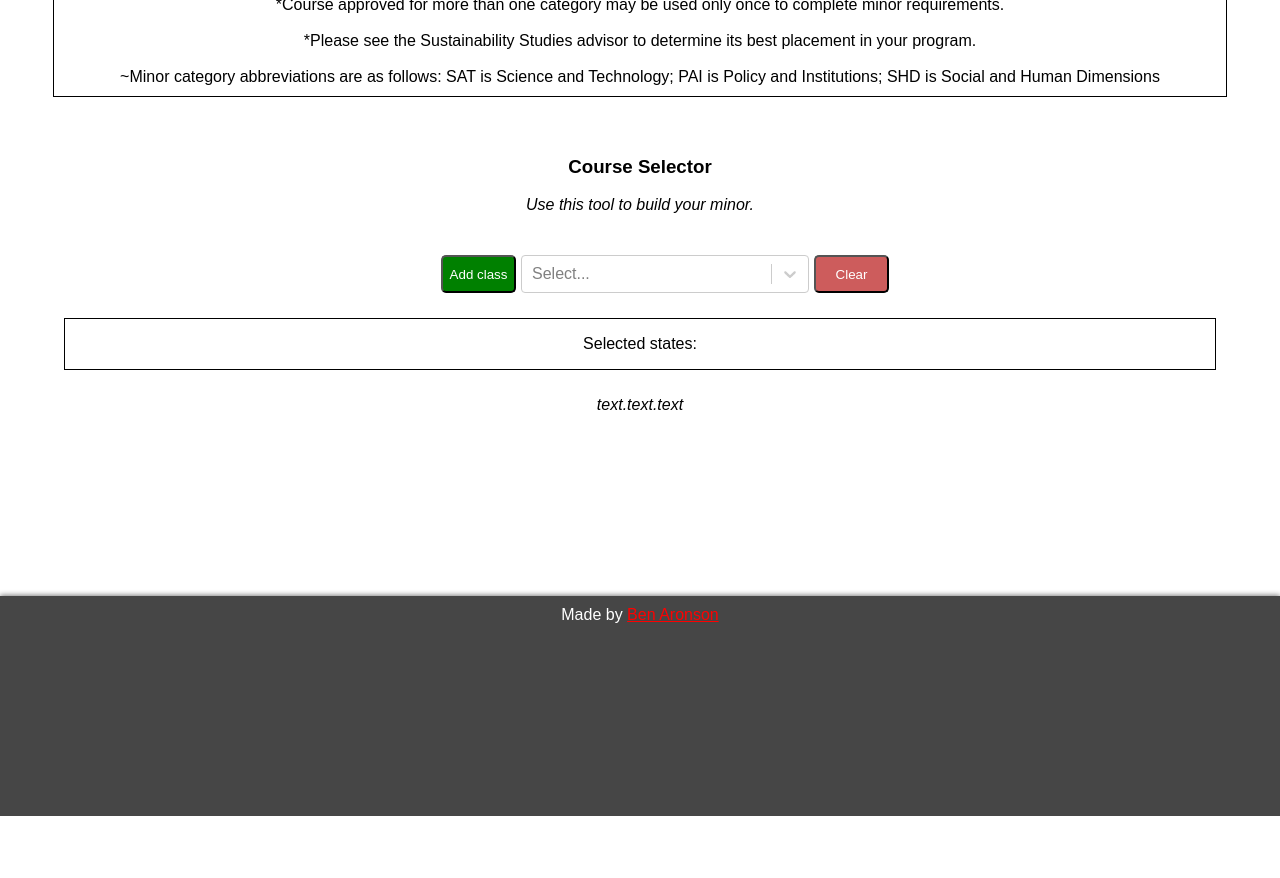
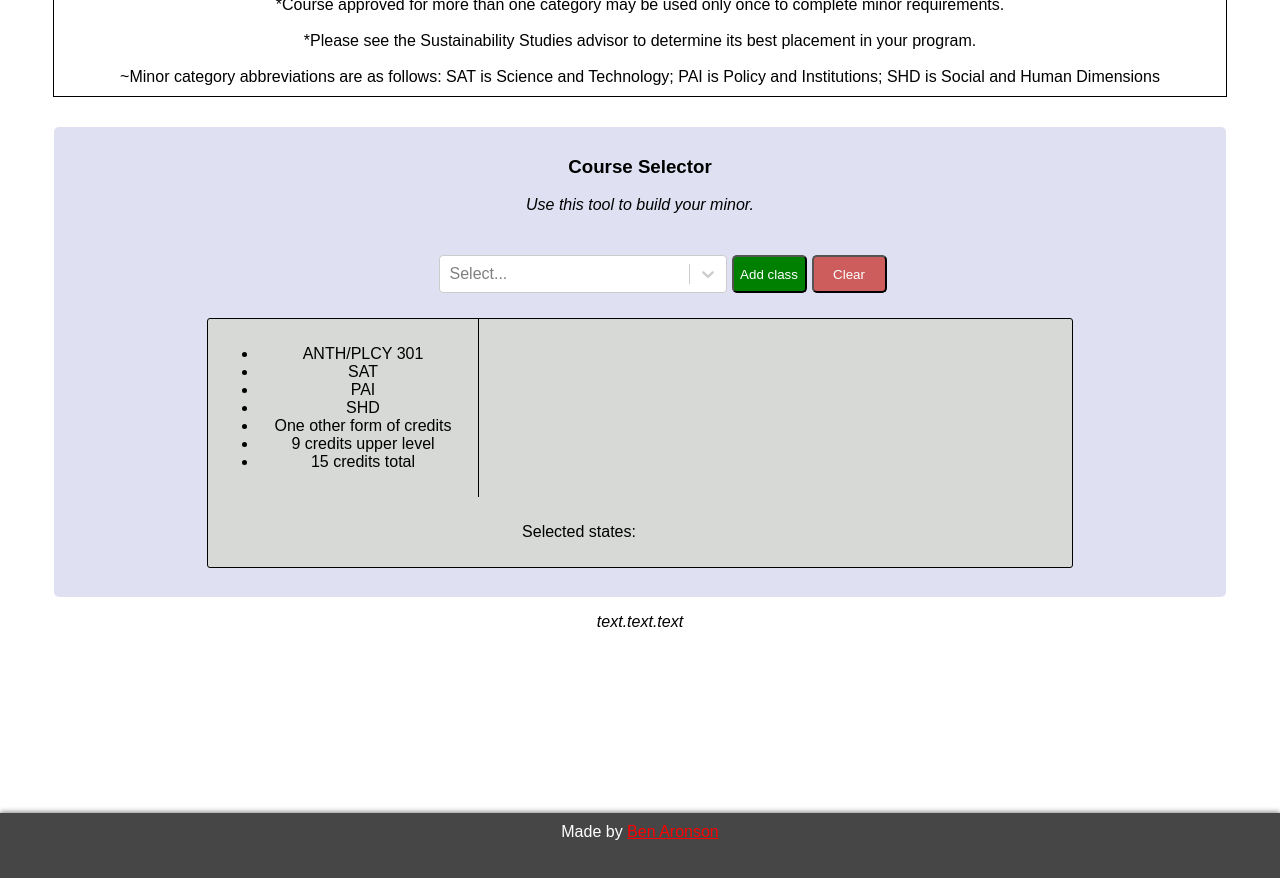
Before and after one commit to aronsonben/umd-sus-minor, a React (Create React App) app: page / in a window 1280 px wide. Shown: the part 1020-1898 px from the top of the page. Before the commit the page ends 1836 px from the top, so only its background shows below. Built offline with nearby package versions, Linux system fonts and the light colour scheme.

Commit message:
improved course selector

```diff
--- a/src/App.css
+++ b/src/App.css
@@ -62,16 +62,16 @@
 }
 
 .courseSelector {
-  text-align: center;
   width: 90%;
   margin: auto;
   padding: 10px;
+  background-color: #dfe0f1;
+  border-radius: 5px;
 }
 
 .courseSelectForm {
   display: inline-block;
   width: 100%;
-  vertical-align: middle;
   margin: 25px;
 }
 
@@ -91,12 +91,42 @@
   color: white;
 }
 
-#selectedCourses {
+.selectorDisplay {
+  width: 75%;
   border: black solid 1px;
+  border-radius: 3px;
+  background-color: #d6d9d6;
+  margin-bottom: 15px;
+  display: inline-block;
+  min-height: 175px;
+}
+
+#requirements {
+  float: left;
+  width: 250px;
+  padding: 10px;
+  border-right: black solid 1px;
+}
+
+.selectedCourses {
+  float: left;
+  width: 722px;
+  padding: 10px;
+}
+
+#selectedCourseList {
+  list-style-type: none;
+  padding: 0;
 }
 
 #courseItem {
-  list-style-type: none;
+  list-style: none;
+  background-color: indianred;
+  border-radius: 5px;
+  margin: 5px 25px 0 0;
+  padding: 3px;
+  width: 50%;
+  display: inline-block;
 }
 
 .blank {
--- a/src/App.js
+++ b/src/App.js
@@ -93,7 +93,7 @@ class App extends Component {
         }, {
             Header: 'Description',
             accessor: 'Description',
-            width: 525,
+            width: 460,
             filterAll: true,
             style: {textAlign: 'left'}
         }, {
--- a/src/CourseSelector.js
+++ b/src/CourseSelector.js
@@ -49,7 +49,6 @@ class CourseSelector extends Component {
         return (
           <div>
               <form className="courseSelectForm">
-                  <button id="selectButton" onClick={(evt) => addClassToMinor(evt, selectedOption)}>Add class</button>
                   <Select
                       id="courseSelect"
                       value={selectedOption}
@@ -57,13 +56,27 @@ class CourseSelector extends Component {
                       options={courses}
                       isSearchable={true}
                   />
-                  <button id="selectButton" style={{backgroundColor: 'indianred'}} onClick={(evt) => clearMinor(evt)}>Clear</button>
+                  <button id="selectButton" onClick={(evt) => addClassToMinor(evt, selectedOption)}>Add class</button>
+                  <button id="selectButton" style={{backgroundColor: 'indianred', marginLeft: 0}} onClick={(evt) => clearMinor(evt)}>Clear</button>
               </form>
-              <div id="selectedCourses">
-                  <p>Selected states: </p>
-                  <ul>
-                    {selectedCourses.map((c) => this.displaySelectedCourses(c))}
-                  </ul>
+              <div className="selectorDisplay">
+                  <div id="requirements">
+                      <ul>
+                          <li>ANTH/PLCY 301</li>
+                          <li>SAT</li>
+                          <li>PAI</li>
+                          <li>SHD</li>
+                          <li>One other form of credits</li>
+                          <li>9 credits upper level</li>
+                          <li>15 credits total</li>
+                      </ul>
+                  </div>
+                  <div className="selectedCourses">
+                      <p>Selected states: </p>
+                      <ul id="selectedCourseList">
+                        {selectedCourses.map((c) => this.displaySelectedCourses(c))}
+                      </ul>
+                  </div>
               </div>
           </div>
         );
```
